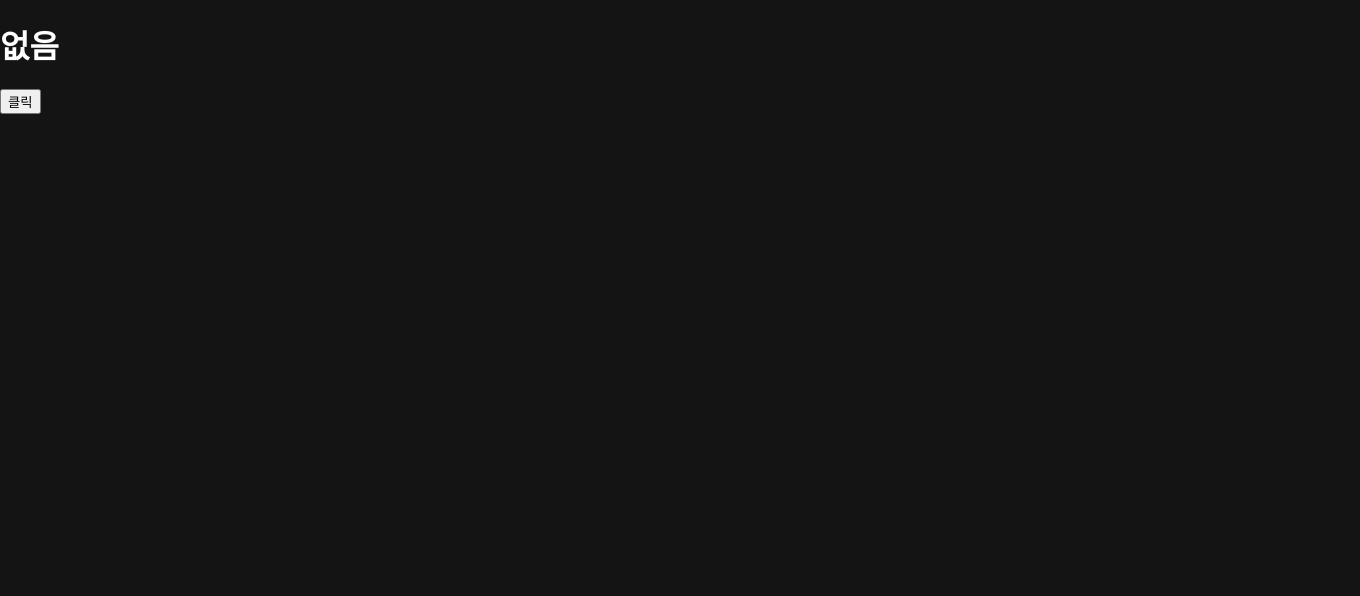
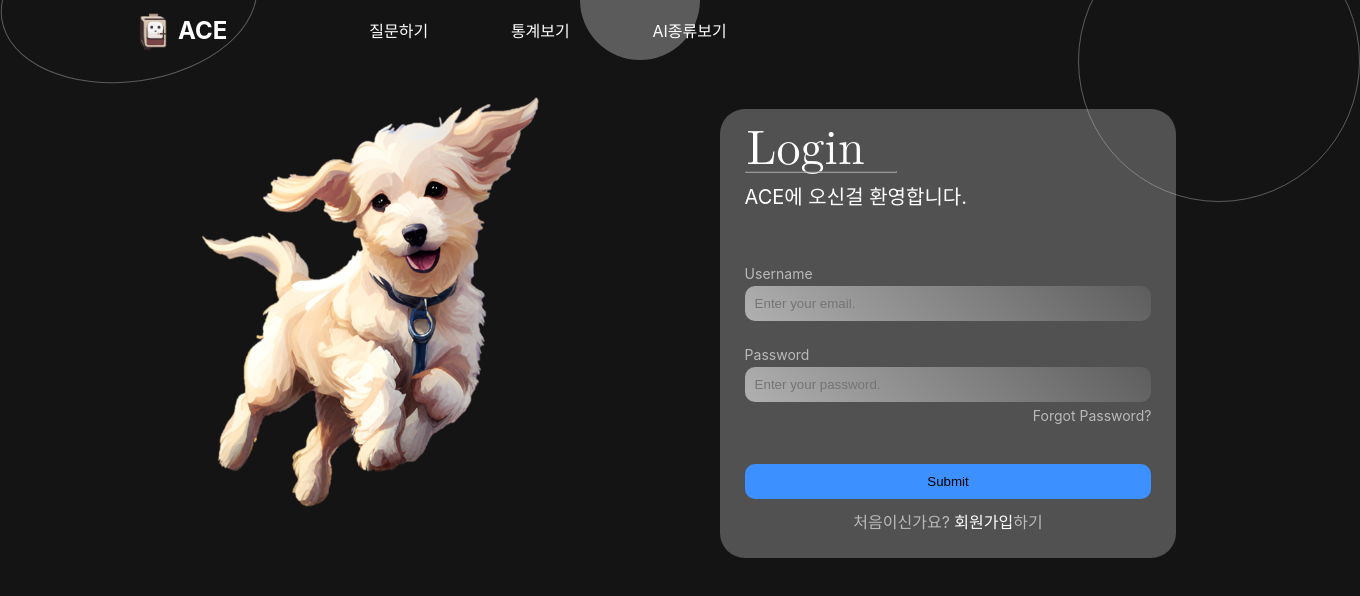
Before and after one commit to Mumbed/AI-Chat-Ensemble, a React (Create React App) app in the folder FrontLine/: page /Login in a window 1280 px wide. Shown: the top 596 px of the page, 1360 px wide, since content can reach past the window. Built offline with nearby package versions, Linux system fonts and the light colour scheme.

Commit message:
front 상황 동기화

```diff
--- a/FrontLine/package.json
+++ b/FrontLine/package.json
@@ -7,7 +7,8 @@
     "react-dom": "^18.2.0",
     "react-router-dom": "^6.9.0",
     "react-scripts": "^5.0.1",
-    "notistack": "^3.0.1"
+    "notistack": "^3.0.1",
+    "axios": "^1.3.4"
   },
   "scripts": {
     "start": "react-scripts start",
--- a/FrontLine/src/App.js
+++ b/FrontLine/src/App.js
@@ -1,27 +1,25 @@
-import React, { useState } from "react";
-import axios from "axios";
+/**
+ * 사이트 엔드포인트에 들어갈 기본 라우팅 컴포넌트.
+ */
 
-function App() {
-  const [text, setText] = useState("없음");
+// 경로 자동 라우팅에 관련된 의존성.
+import { BrowserRouter, Route, Routes } from "react-router-dom";
 
-  const clicked = () => {
-    axios
-      .get("http://127.0.0.1:8000/test", {
-        params: {
-          abc: "가나다", //abc에 가나다 저장
-        },
-      })
-      .then((response) => setText(JSON.stringify(response.data)));
-  };
+// 헤더 컴포넌트 의존성.
+import Header from "./component/header/Header";
 
+// 페이지 의존성.
+import Login from "./pages/Login";
+import Landing from "./pages/Landing";
+
+export default function App() {
   return (
-    <div>
-      <h1>{text}</h1>
-      <button onClick={clicked}>클릭</button>
-    </div>
+    <BrowserRouter>
+      <Header></Header>
+      <Routes>
+        <Route path="/Login" Component={Login} />
+        <Route path="*" Component={Landing} />
+      </Routes>
+    </BrowserRouter>
   );
 }
-
-export default App;
-
-//해당 url로 접속하면 장고에서는 함수 실행
--- a/FrontLine/src/component/header/Header.js
+++ b/FrontLine/src/component/header/Header.js
@@ -5,7 +5,7 @@
 // 페이지 이동 처리를 의한 위존성.
 import { Link, useLocation } from "react-router-dom"
 
-// Header의 조각 컴포넌트.
+// 부분 컴포넌트 의존성.
 import HeaderLinker from "./HeaderLinker"
 
 export default function Header() {
--- /dev/null
+++ b/FrontLine/src/component/login/LoginFooter.js
@@ -0,0 +1,31 @@
+/**
+ * 로그인 화면 하단 컴포넌트.
+ */
+
+// 페이지 이동 처리를 의한 위존성.
+import { Link } from "react-router-dom";
+
+export default function LoginFooter() {
+  return (
+    <>
+      <input style={{
+          width: "100%",
+          cursor: "pointer",
+          background: "rgb(60, 144, 255)",
+          border: "none",
+          borderRadius: "10px",
+          marginTop: "20px",
+          padding: "10px"
+        }} type="submit"></input>
+        <span style={{
+          display: "block",
+          width: "100%",
+          color: "rgba(255, 255, 255, 0.6)",
+          textAlign: "center",
+          marginTop: "10px"
+        }}>처음이신가요? <Link style={{
+          display: "inline"
+        }} to="/register">회원가입</Link>하기</span>
+    </>
+  )
+}
--- a/FrontLine/src/component/login/LoginForm.js
+++ b/FrontLine/src/component/login/LoginForm.js
@@ -9,51 +9,28 @@ import { Link, useNavigate } from "react-router-dom";
 // 하단 스낵바 출력을 위한 의존성.
 import { useSnackbar } from "notistack";
 
-// LoginForm의 조각 컴포넌트
-import LoginTitle from "./LoginTitle";
-import LoginInput from "./LoginInput";
+// 부분 컴포넌트 의존성.
+import LoginFormHeader from "./LoginFormHeader";
+import LoginFormBody from "./LoginFormBody";
+import LoginFooter from "./LoginFooter";
 
 export default function LoginForm() {
   const { enqueueSnackbar } = useSnackbar();
   const navigate = useNavigate();
-  let id = "";
-  let password = "";
-  const submit = e => {
+  const submit = async e => {
     e.preventDefault();
-    LoginManager.login({id, password}) ? navigate("/main") : enqueueSnackbar("이메일 또는 비밀번호가 잘못되었습니다.", {
+    const loginStatus = await LoginManager.login(new FormData(e.target))
+    console.log(loginStatus)
+    loginStatus == true ? navigate("/main") : enqueueSnackbar(loginStatus, {
       variant: 'error',
     })
   }
   return (
     <form onSubmit={submit}>
       <fieldset>
-        <LoginTitle></LoginTitle>
-        <LoginInput id="email" label="Username" placeholder="Enter your email." onchange={e => id = e.target.value}></LoginInput>
-        <LoginInput id="password" label="Password" placeholder="Enter your password." onchange={e => password = e.target.value}></LoginInput>
-        <Link style={{
-          fontSize: "14px",
-          flexDirection: "row-reverse",
-          top: "-20px",
-          color: "rgba(255, 255, 255, 0.6)"
-        }} to="/forgot">Forgot Password?</Link>
-        <input style={{
-          width: "100%",
-          cursor: "pointer",
-          background: "rgb(60, 144, 255)",
-          border: "none",
-          borderRadius: "10px",
-          marginTop: "20px",
-          padding: "10px"
-        }} type="submit"></input>
-        <span style={{
-          display: "block",
-          width: "100%",
-          color: "rgba(255, 255, 255, 0.6)",
-          textAlign: "center",
-          marginTop: "10px"
-        }}>처음이신가요? <Link style={{
-          display: "inline"
-        }} to="/register">회원가입</Link>하기</span>
+        <LoginFormHeader></LoginFormHeader>
+        <LoginFormBody></LoginFormBody>
+        <LoginFooter></LoginFooter>
       </fieldset>
     </form>
   )
--- /dev/null
+++ b/FrontLine/src/component/login/LoginFormBody.js
@@ -0,0 +1,24 @@
+/**
+ * 로그인 화면 본문 컴포넌트.
+ */
+
+// 페이지 이동 처리를 의한 위존성.
+import { Link } from "react-router-dom";
+
+// 부분 컴포넌트 의존성.
+import LoginInput from "./LoginInput"
+
+export default function LoginFormBody() {
+  return (
+    <>
+      <LoginInput id="email" label="Username" placeholder="Enter your email."></LoginInput>
+      <LoginInput id="password" label="Password" placeholder="Enter your password."></LoginInput>
+      <Link style={{
+        fontSize: "14px",
+        flexDirection: "row-reverse",
+        top: "-20px",
+        color: "rgba(255, 255, 255, 0.6)"
+      }} to="/forgot">Forgot Password?</Link>
+    </>
+  )
+}
--- a/FrontLine/src/component/login/LoginTitle.js
+++ b/FrontLine/src/component/login/LoginFormHeader.js
@@ -2,7 +2,7 @@
  * 로그인 창을 꾸며주는 컴포넌트.
  */
 
-export default function LoginTitle() {
+export default function LoginFormHeader() {
   return (
     <>
       <legend style ={{
--- a/FrontLine/src/component/login/LoginInput.js
+++ b/FrontLine/src/component/login/LoginInput.js
@@ -2,7 +2,7 @@
  * 로그인 입력필드를 구성하는 컴포넌트.
  */
 
-export default function LoginInput({id, label, onchange, placeholder}) {
+export default function LoginInput({id, label, placeholder}) {
   return (
     <div style={{
       display: "flex",
@@ -20,7 +20,7 @@ export default function LoginInput({id, label, onchange, placeholder}) {
         borderRadius: "10px",
         padding: "10px",
         background: "linear-gradient(45deg, rgba(200, 200, 200, 0.8), rgba(200, 200, 200, 0.1))"
-      }} id={id} type={id == "password" ? "password" : "text"} placeholder={placeholder} onChange={onchange}></input>
+      }} name={id} type={id == "password" ? "password" : "text"} placeholder={placeholder}></input>
     </div>
   )
 }
--- a/FrontLine/src/util/LoginManager.js
+++ b/FrontLine/src/util/LoginManager.js
@@ -2,30 +2,21 @@
  * 사이트의 로그인 관련 처리를 관리하는 클래스.
  */
 
-// 현재 서버상에 등록된 유저 정보
-const sample = {
-    list: [
-        {id: "hello@gmail.com", password:  "a12345"},
-        {id: "kity@gmail.com", password:  "b56789"}
-    ]
-}
+// 서버 연결을 위한 의존성
+import axios from "axios";
 
 // 사이트 Login 정보를 관리하는 LoginManager 클래스.
 export default class LoginManager {
 
     // 현재 로그인 된 유저 정보. (외부에선 열람 불가)
-    static #currentUser = {
-        id: null,
-        password: null
-    }
+    static #currentUser = null;
 
     /**
      * @type {() => Boolean}
      * @description 현재 사이트에 성공적으로 로그인 되어 있는지의 여부를 반환.
      */
     static get isLogined() {
-        const userInfo = this.#currentUser;
-        return (userInfo.id && userInfo.password);
+        return (typeof this.#currentUser == "string")
     }
 
     /**
```
Also changed, not shown: 2 other files (tests, documents, lock files or other folders).
